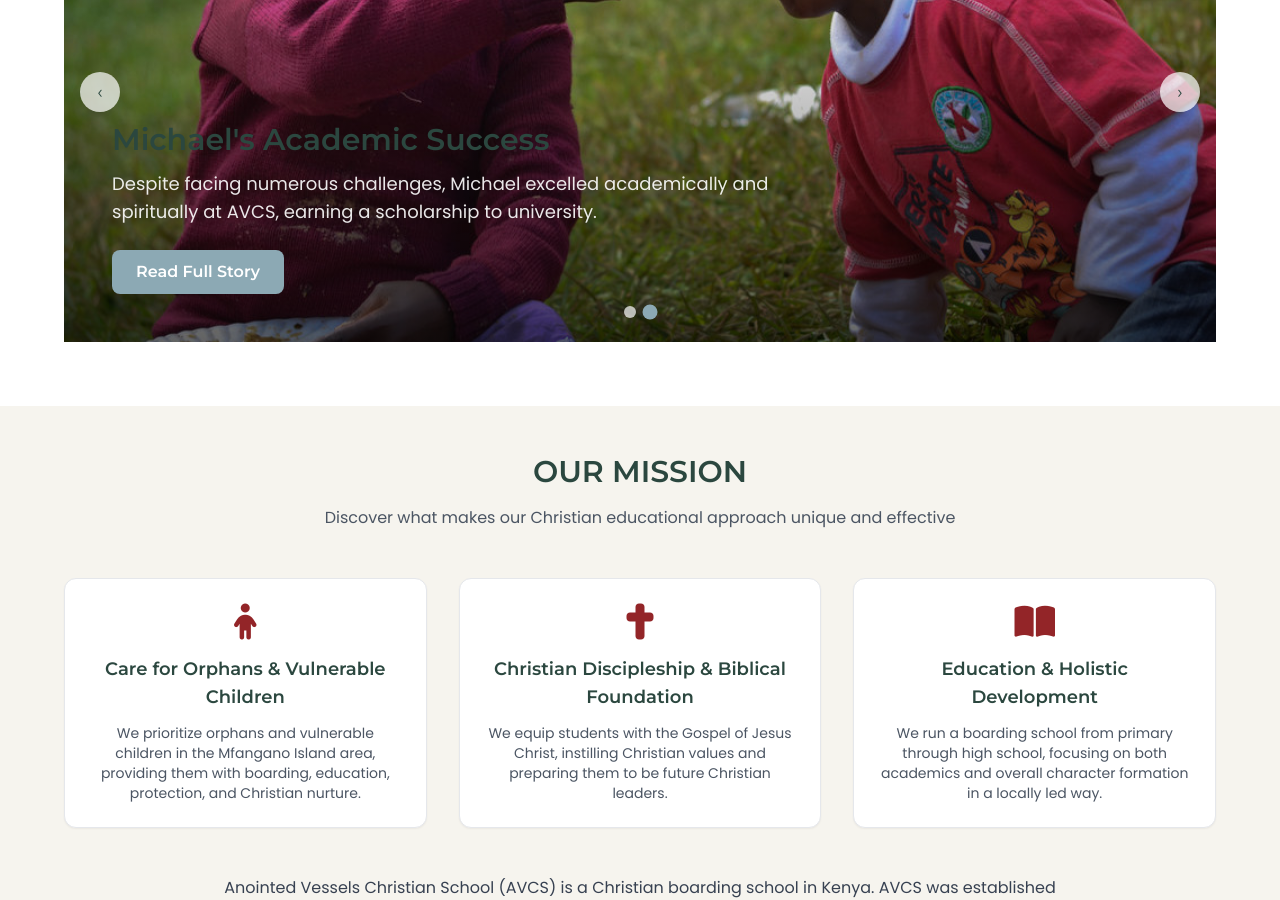
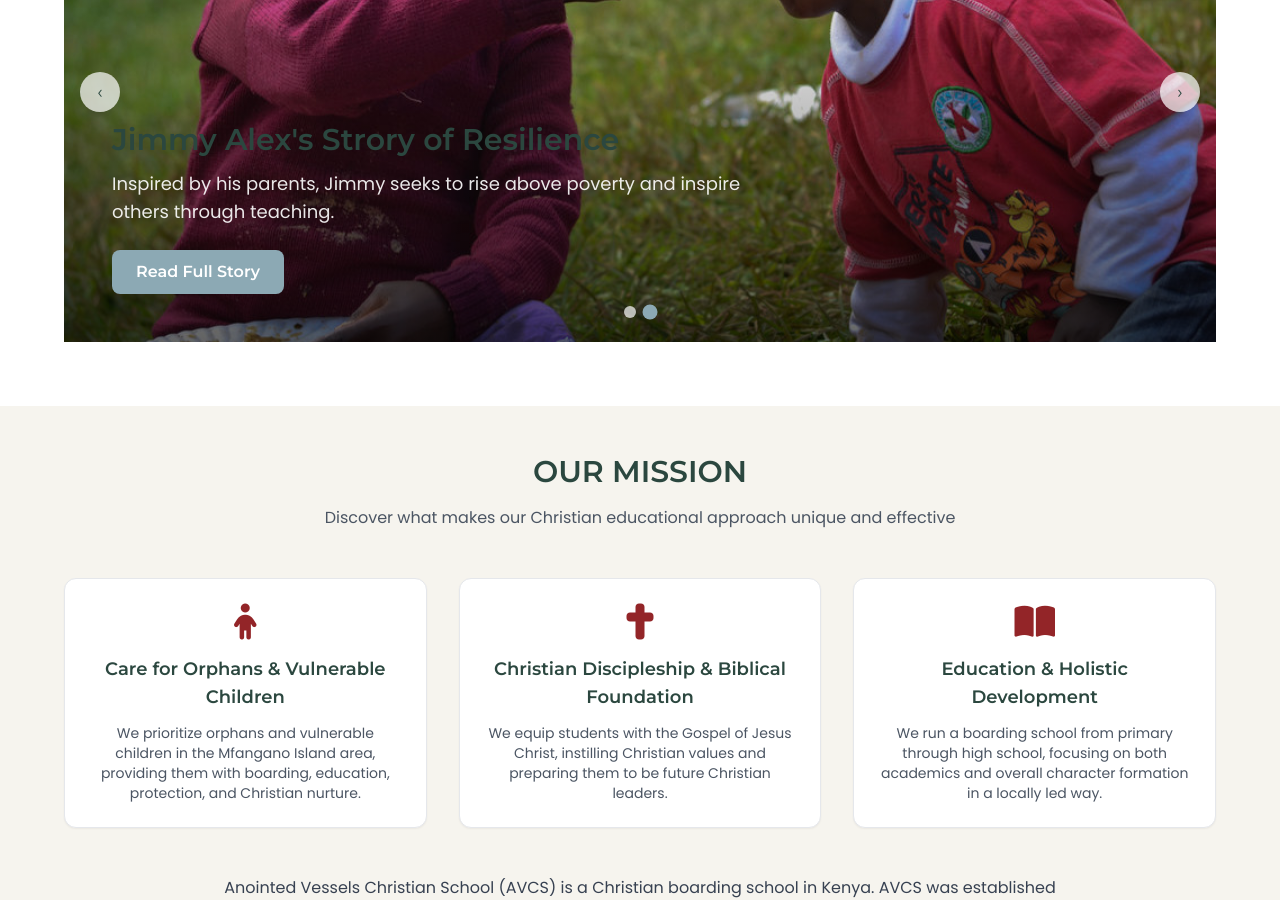
Before and after one commit to WatchDog386/anointed, a React (Vite) app: page / in a window 1280 px wide. Shown: the part 2560-3460 px from the top of the page. Built offline with nearby package versions, Linux system fonts and the light colour scheme.

Commit message:
Update Stories.jsx

```diff
--- a/src/routes/Stories.jsx
+++ b/src/routes/Stories.jsx
@@ -11,8 +11,8 @@ const stories = [
   },
   {
     id: 2,
-    title: "Michael's Academic Success",
-    description: "Despite facing numerous challenges, Michael excelled academically and spiritually at AVCS, earning a scholarship to university.",
+    title: "Jimmy Alex's Strory of Resilience",
+    description: "Inspired by his parents, Jimmy seeks to rise above poverty and inspire others through teaching.",
     image: "/orphans.jpg",
   },
 ];
```
